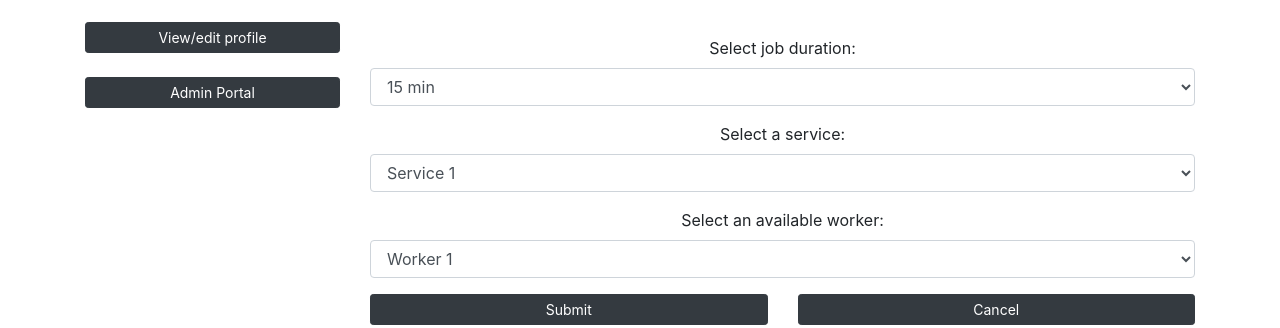
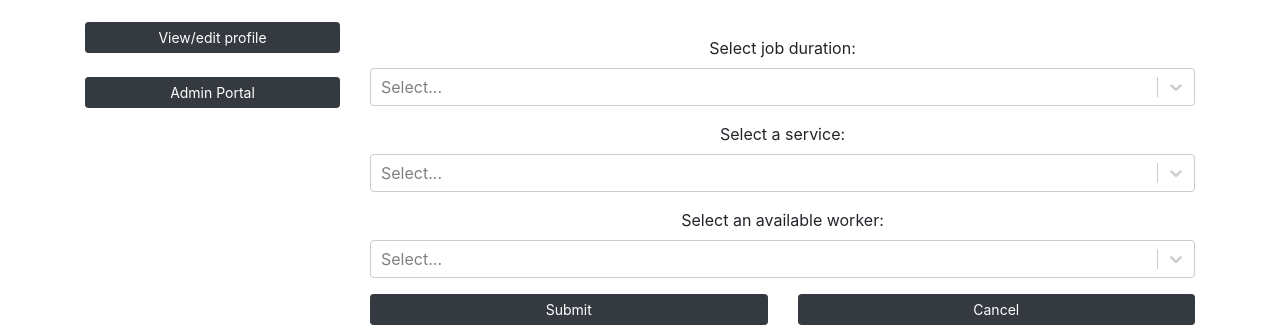
Before and after one commit to RMIT-SEPT/majorproject-4-wed-18-30-3, a React (Create React App) app in the folder FrontEnd/frontend-react/: page /bookings in a window 1280 px wide. Shown: the part 272-600 px from the top of the page. Built offline with nearby package versions, Linux system fonts and the light colour scheme.

Commit message:
input state save working

```diff
--- a/FrontEnd/frontend-react/src/components/BookingScreen/BookingPane.js
+++ b/FrontEnd/frontend-react/src/components/BookingScreen/BookingPane.js
@@ -2,14 +2,20 @@ import React, { Component } from 'react'
 import DateTimePicker from 'react-datetime-picker'
 import axios from "axios";
 import CancelButton from './CancelButton';
+import Select from 'react-select';
+import makeAnimated from 'react-select/animated';
 
+    // Round a date object to its nearest 15min increment
     function roundTo(date) {
 
         // Change final number to match min booking duration
         // Assumed 15
+        if (date != null) {
+            var mins = 1000 * 60 * 15;
+            return new Date(Math.round(date.getTime() / mins) * mins)
+        } else
+            return date
 
-        var mins = 1000 * 60 * 15;
-        return new Date(Math.round(date.getTime() / mins) * mins)
     }
 
     var config = {
@@ -48,35 +54,49 @@ class BookingPane extends Component {
         super()
         this.state = {
             date: roundTo(new Date()),
-            duration: "",
-            service: "",
-            worker: "",
-            customer: "",
+            duration: null,
+            service: null,
+            worker: null,
+            customer: null,
         }
 
-        this.onChange = this.onChange.bind(this);
+        // this.onChange = this.onChange.bind(this);
         this.onSubmit = this.onSubmit.bind(this);
     }
 
-    onChange(e){
-        if (e.name === "date")
-            this.setState({[e.name]: roundTo(e.value)});
-        else
-            this.setState({[e.name]: e.value});
-    }
+    onDateChange = date => this.setState({ date })
+    onDurationChange = duration => this.setState({ duration })
+    onServiceChange = service => this.setState({ service })
+    onWorkerChange = worker => this.setState({ worker })
 
     onSubmit(e){
         e.preventDefault();
 
+        if (this.state.date == null) {
+            alert("Please select a start time and date.")
+        }
+        if (this.state.duration == null) {
+            alert("Please select a duration.")
+        }
+        if (this.state.service == null) {
+            alert("Please select a service.")
+        }
+        if (this.state.worker == null) {
+            alert("Please select a worker.")
+        }
+
         // Need to match this with Cams backend format
         var timeslot = roundTo(this.state.date)
 
+        // Get this from local React state once login is done
+        var customer = null;
+
         const newBooking = {
             timeslot: timeslot,
-            duration: this.state.duration,
-            service: this.state.service,
-            worker: this.state.worker,
-            customer: this.state.customer
+            duration: this.state.duration.value,
+            service: this.state.service.value,
+            worker: this.state.worker.value,
+            customer: customer
         }
 
         // Send the POST request
@@ -84,6 +104,30 @@ class BookingPane extends Component {
     }
 
     render() {
+        const animatedComponents = makeAnimated();
+        var durationOptions = [
+            { value: 15, label: '15 minutes' },
+            { value: 30, label: '30 minutes' },
+            { value: 45, label: '45 minutes' },
+            { value: 60, label: '1 hour' },
+            { value: 75, label: '1 hr 15 mins' },
+            { value: 90, label: '1 hr 30 mins' },
+            { value: 105, label: '1 hr 45 mins' },
+            { value: 120, label: '2 hours' },
+        ]
+
+        var serviceOptions = [
+            { value: 'mowing', label: 'Mowing' },
+            { value: 'hedging', label: 'Hedging' },
+            { value: 'pool_cleaning', label: 'Pool Cleaning' },
+        ]
+
+        var workerOptions = [
+            { value: 'jim', label: 'Jim' },
+            { value: 'tim', label: 'Tim' },
+            { value: 'rob', label: 'Rob' },
+        ]
+
         return (
             <div className="booking_screen_bookingpane" id="booking_screen_bookingpane">
                 <br/>
@@ -91,38 +135,23 @@ class BookingPane extends Component {
                 <br/>
                 <form onSubmit={this.onSubmit}>
                     <p>Select desired start time and date. Actual start time rounded to the closest 15 minutes:</p>
-                    <DateTimePicker onChange={this.onChange} value={this.state.date}/>
+                    <DateTimePicker name="date" value={this.state.date} onChange={this.onDateChange}/>
                     <br/> <br/>
                     <div className="form-group">
                         <label htmlFor="duration">Select job duration:</label>
-                        <select className="form-control" value={this.state.duration} onChange={this.onChange} name="duration">
-                            <option value="15">15 min</option>
-                            <option value="30">30 min</option>
-                            <option value="45">45 min</option>
-                            <option value="60" >1 hour</option>
-                            <option value="75">1 hr 15 min</option>
-                            <option value="90">1 hr 30 min</option>
-                            <option value="105">1 hr 45 min</option>
-                            <option value="120">2 hours</option>
-                        </select>
+                        <Select name={"duration"} value={this.state.duration} options={durationOptions}
+                            onChange={this.onDurationChange} components={animatedComponents}/>
                     </div>
                     <div className="form-group">
-                    <label htmlFor="service">Select a service:</label>
-                    <select className="form-control" value={this.state.service} onChange={this.onChange}>
-                      <option value="1" >Service 1</option>
-                      <option value="2">Service 2</option>
-                      <option value="3">Service 3</option>
-                    </select>
+                        <label htmlFor="service">Select a service:</label>
+                        <Select name={"service"} value={this.state.value} options={serviceOptions}
+                            onChange={this.onServiceChange} components={animatedComponents}/>
                     </div>
                     <div className="form-group">
                     <label htmlFor="worker">Select an available worker:</label>
-                    <select className="form-control" value={this.state.worker} onChange={this.onChange}>
-                      <option value="1" >Worker 1</option>
-                      <option value="2">Worker 2</option>
-                      <option value="3">Worker 3</option>
-                    </select>
+                    <Select name={"worker"} value={this.state.value} options={workerOptions}
+                        onChange={this.onWorkerChange} components={animatedComponents}/>
                     </div>
-
                     <div className="row">
                         <div className="col-sm">
                            <input type="submit" className="btn btn-sm btn-dark" id="navButton"/>
```
